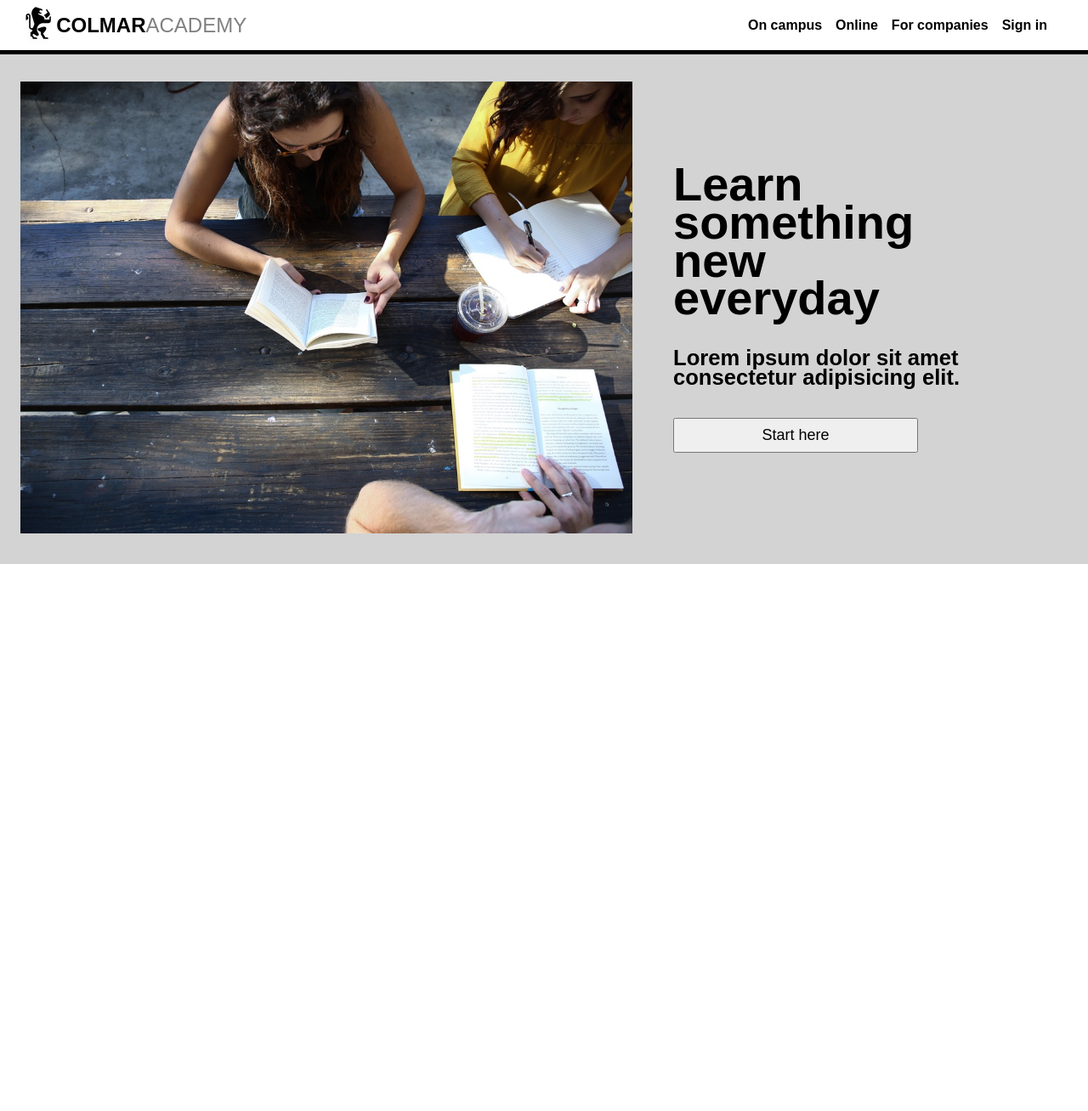
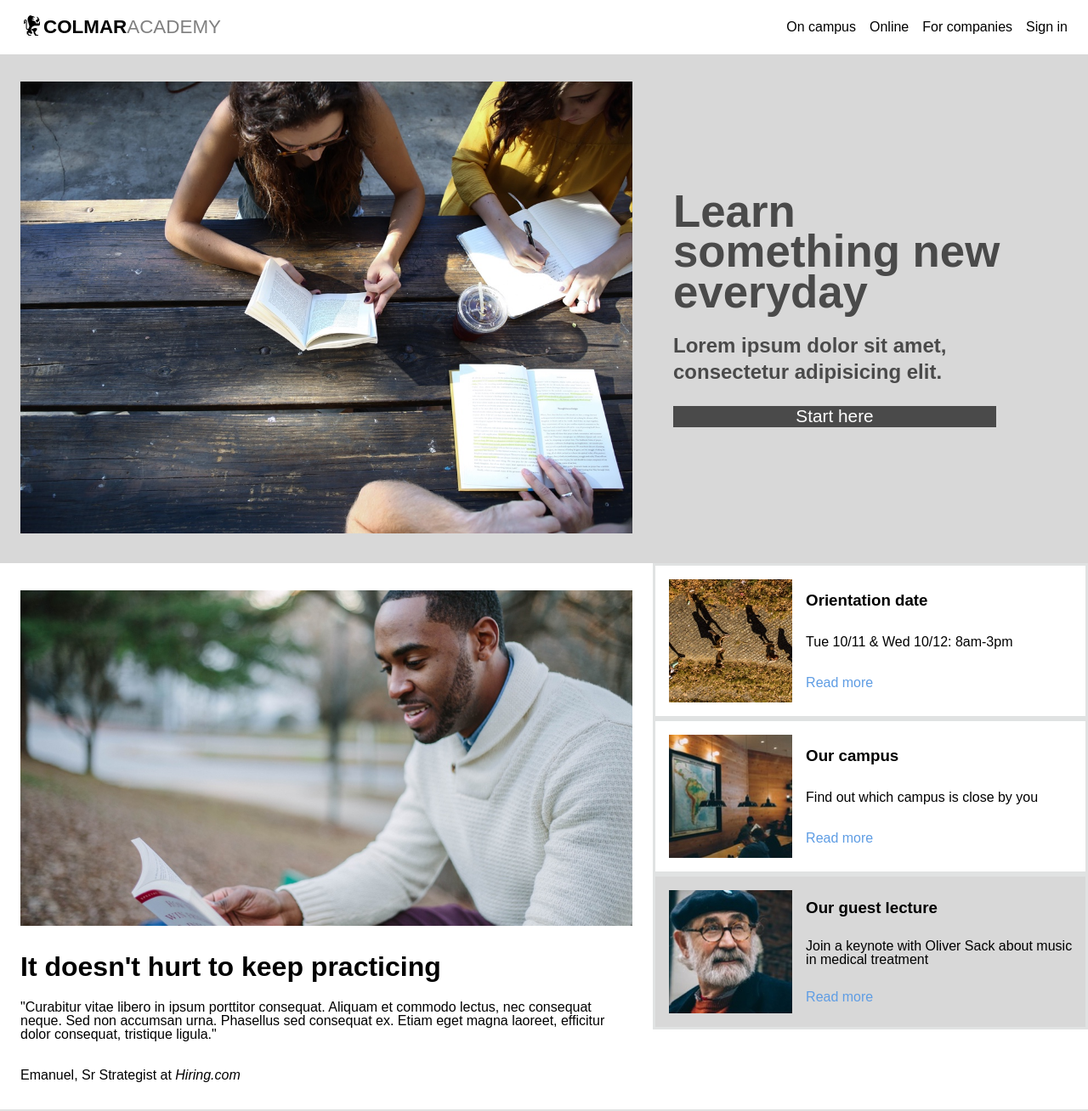
Before and after one commit to a1d3nmam3d0v/colmar-academy, a plain HTML site: page index.html in a window 1280 px wide. Shown: the whole page at 85% size. Before the commit the page ends 800 px from the top, so only its background shows below. Drawn offline with Linux system fonts and the light colour scheme; a web font is replaced by a local one.

Commit message:
fixed stretch/ alignment in banner, started info

```diff
--- a/index.html
+++ b/index.html
@@ -5,20 +5,22 @@
     <meta http-equiv="X-UA-Compatible" content="IE=edge" />
     <meta name="viewport" content="width=device-width, initial-scale=1.0" />
     <title>Colmar Academy</title>
+    <link rel="stylesheet" href="style.css" class="css" />
     <link
-			href="https://fonts.googleapis.com/css2?family=Cantarell:wght@400;700&display=swap"
+      href="https://fonts.googleapis.com/css2?family=Niramit:wght@200;300;400;500;600;700&display=swap"
       rel="stylesheet"
     />
-		<link rel="icon" type="image/x-icon" href="images\ic-logo-white.svg" />
-		<link href="style.css" type="text/css" rel="stylesheet" />
   </head>
   <body>
+    <!-- Header -->
+
     <header>
       <div class="logo">
-				<img src="images\ic-logo.svg" alt="logo" />
-				<h1><span class="bold">Colmar</span>Academy</h1>
+        <img class="icon" src="images\ic-logo.svg" alt="Comar Academy logo" />
+        <span class="name bold">Colmar</span>
+        <span class="name">Academy</span>
       </div>
-			<nav>
+      <nav class="desktop">
         <ul>
           <li><a href="#">On campus</a></li>
           <li><a href="#">Online</a></li>
@@ -26,18 +28,84 @@
           <li><a href="#">Sign in</a></li>
         </ul>
       </nav>
+      <nav class="mobile">
+        <a href="#"><img src="images\ic-logo.svg" /></a>
+        <a href="#"><img src="images\ic-on-campus.svg" /></a>
+        <a href="#"><img src="images\ic-online.svg" /></a>
+        <a href="#"><img src="images\ic-login.svg" /></a>
+      </nav>
     </header>
+
+    <!-- Main -->
+
     <main>
-			<div class="main-container">
-				<div class="main-banner">
-					<img src="images\banner.jpg" />
+      <!-- Landing Banner -->
+
+      <section class="landing">
+        <div class="container">
+          <div class="banner">
+            <img src="images/banner.jpg" alt="Students outside studying" />
           </div>
-				<div class="main-text">
-					<h2>Learn something new everyday</h2>
-					<h3>Lorem ipsum dolor sit amet consectetur adipisicing elit.</h3>
-					<button type="button">Start here</button>
+          <div class="banner-text">
+            <h1>Learn something new everyday</h1>
+            <h3>Lorem ipsum dolor sit amet, consectetur adipisicing elit.</h3>
+            <div>
+              <button class="cta-button" onclick="window.location.href='index.html'">
+                Start here
+              </button>
             </div>
           </div>
+        </div>
+      </section>
+
+      <!-- Information -->
+
+      <section class="information">
+        <div class="info-content dt">
+          <img src="images/information-main.jpg" alt="Man reading a book" />
+          <h2>It doesn't hurt to keep practicing</h2>
+          <figure>
+            <blockquote>
+              "Curabitur vitae libero in ipsum porttitor consequat. Aliquam et commodo lectus, nec
+              consequat neque. Sed non accumsan urna. Phasellus sed consequat ex. Etiam eget magna
+              laoreet, efficitur dolor consequat, tristique ligula."
+            </blockquote>
+            <figcaption>
+              Emanuel, Sr Strategist at
+              <cite>Hiring.com</cite>
+            </figcaption>
+          </figure>
+        </div>
+        <div class="schedule">
+          <div class="event">
+            <img class="thumbnail mobile" src="images\information-orientation-mobile.jpg" />
+            <img class="thumbnail dt" src="images\information-orientation.jpg" />
+            <div class="info">
+              <h3>Orientation date</h3>
+              <p>Tue 10/11 & Wed 10/12: 8am-3pm</p>
+              <a href="#"><span class="link">Read more</span></a>
+            </div>
+          </div>
+          <div class="event">
+            <img class="thumbnail mobile" src="images\information-campus-mobile.jpg" />
+            <img class="thumbnail dt" src="images\information-campus.jpg" />
+            <div class="info">
+              <h3>Our campus</h3>
+              <p>Find out which campus is close by you</p>
+              <a href="#"><span class="link">Read more</span></a>
+            </div>
+          </div>
+          <div class="gray event">
+            <img class="thumbnail mobile" src="images\information-guest-lecture-mobile.jpg" />
+            <img class="thumbnail dt" src="images\information-guest-lecture.jpg" />
+            <div class="info">
+              <h3>Our guest lecture</h3>
+              <p>Join a keynote with Oliver Sack about music in medical treatment</p>
+              <a href="#"><span class="link">Read more</span></a>
+            </div>
+          </div>
+        </div>
+      </section>
     </main>
   </body>
 </html>
--- a/style.css
+++ b/style.css
@@ -1,137 +1,281 @@
 * {
-	box-sizing: border-box;
   margin: 0;
   padding: 0;
-	font-family: 'Cantarell', sans-serif;
+  box-sizing: border-box;
+}
+
+html {
+  font-size: 16px;
+  line-height: 1;
+}
+
+body {
+  font-family: 'Niramit', sans-serif;
+}
+
+img {
+  max-width: 100%;
+  height: auto;
 }
 
 a {
   text-decoration: none;
+  color: unset;
 }
 
-h2 {
-	font-size: px;
+.mobile {
+  display: none;
 }
 
+/* header and nav */
+
 header {
+  position: fixed;
+  top: 0;
+  z-index: 3;
+  width: 100%;
   background-color: white;
-	height: 64px;
+  height: 4rem;
   display: flex;
+  align-items: center;
   justify-content: space-between;
-	padding: 24px;
-	align-items: center;
-	display: fixed;
-	z-index: 10;
-	width: 100%;
-	border-bottom: 5px solid black;
+  padding: 0 1.5rem;
+  /* border-bottom: black 1px solid; */
 }
 
 .logo {
-	height: 32px;
+  display: flex;
+}
+
+.name {
   display: inline-flex;
   align-items: center;
+  font-weight: 300;
+  color: gray;
+  text-transform: uppercase;
+  font-size: 1.4rem;
 }
 
-.logo img {
-	height: 50px;
-}
-
-.logo h1 {
-	font-size: 1.5rem;
-	text-transform: uppercase;
-	color: gray;
-	font-weight: unset;
-}
-
-.logo .bold {
-	font-size: 1.5rem;
-
-	font-weight: 700;
+.bold {
+  font-weight: 900;
   color: black;
 }
 
 nav {
-	margin-right: 24px;
+  display: flex;
+  justify-content: center;
+  white-space: nowrap;
 }
 
 nav ul {
-	display: inline-flex;
-	list-style: none;
+  justify-content: space-between;
+  display: flex;
 }
 
-nav ul li {
-	margin-left: 16px;
+nav li {
+  list-style: none;
+  padding-left: 1rem;
 }
 
-nav a {
-	color: black;
-	font-weight: bold;
-	text-rendering: optimizeLegibility;
+/* mobile header and nav */
+
+@media only screen and (max-width: 828px) {
+  .desktop,
+  .logo {
+    display: none;
   }
 
-@media only screen and (max-width: 946px) {
-	.bold,
-	.logo > h1,
-	nav > ul > li > a {
-		font-size: 0.99em;
-		white-space: nowrap;
-		font-weight:unset;
-	}
-	nav a {
-		text-rendering: optimizeLegibility;
-	}
-
-	.logo {
-		max-width: 100%;
-	}
-
-	.logo h1 {
-		text-rendering: optimizeLegibility;
-	}
-	nav ul li {
-		margin-left: 3px;
-	}
-
-	header {
-		padding: 0;
+  header.mobile {
+    display: inline-flex;
+    width: 100%;
+    justify-content: space-between;
+    align-items: center;
   }
 }
 
-.main-container {
+/* main */
+
+main {
+  position: relative;
+  top: 4rem;
+}
+
+.landing {
+  background-color: #d8d8d8;
+}
+
+.container {
   display: flex;
   align-items: center;
-	background-color: lightgray;
 }
 
-main img {
-	max-width: 100%;
+.banner {
+  min-width: 536px;
+  padding: 2rem 1.5rem;
+  width: 60%;
 }
 
-.main-banner {
-	flex-basis: 60%;
-	padding: 32px 24px;
+.banner-text {
+  width: 35%;
+  padding: 2rem 1.5rem;
+  color: #4a4a4a;
 }
 
-.main-text {
-	padding-left: 24px;
-	width: 30%;
+.banner-text h1 {
+  font-size: 3.3rem;
+  line-height: .9;
+  font-weight: bolder;
+  padding-bottom: 1.5rem;
+  white-space: pre-line;l;;
 }
 
-h2 {
-	font-size: 3.5rem;
-	line-height: 0.8;
-	font-weight:700;
-	margin-bottom: 10%;
+.banner-text h3 {
+  font-weight: 600;
+  font-size: 1.5rem;
+  line-height: 1.3;
+  padding-bottom: 1.5rem;
 }
 
-h3 {
-	font-size: 1.6rem;
-	line-height: 0.9;
-	margin-bottom: 10%;
+.cta-button {
+  padding: 0.5px;
+  width: 95%;
+  font-size: 1.3rem;
+  color: white;
+  cursor: pointer;
+  border: none;
+  font-family: 'Niramit', sans-serif;
+  background-color: #4a4a4a;
 }
 
-button {
-	width: 80%;
-	padding: 8px 0;
-	font-size: 18px;
+/* mobile main */
+
+@media only screen and (max-width: 828px) {
+  .container {
+    flex-direction: column;
   }
+
+  .banner {
+    width: 100%;
+    padding: 0;
+    min-width: unset;
+  }
+
+  .banner-text {
+    display: flex;
+    flex-direction: column;
+    width: 100%;
+    padding: 2rem 1rem;
+  }
+
+  .banner-text h1 {
+    padding-bottom: 2rem;
+    font-size: 2.5rem;
+  }
+
+  .banner-text h3 {
+    font-size: 1.4rem;
+    padding-bottom: 1.5rem;
+  }
+
+  .cta-button {
+    justify-self: center;
+    width: 100%;
+    font-size: 1.1rem;
+  }
+}
+
+/* information */
+
+.information {
+  display: flex;
+  border-bottom: #E0E2E2 solid 2px;
+}
+
+.mobile {
+  display: none;
+}
+
+.info-content {
+  flex-direction: column;
+  width: 60%;
+  display: flex;
+  padding: 2rem 1.5rem;
+}
+
+.quote {
+  width: 100%;
+}
+
+figcaption {
+  position: relative;
+  top: 2rem;
+  margin-bottom: 2rem;
+}
+
+.schedule {
+  width: 40%;
+  display: flex;
+  flex-direction: column;
+  justify-content:first-baseline;
+}
+
+.event {
+  border: 3px #E0E2E2 solid;
+  width: 100%;
+  display: flex;
+  flex-direction: row;
+}
+
+.gray.event {
+  background-color: #D8D8D8;
+}
+
+.link {
+  color: #5F9DE4;
+}
+
+.thumbnail {
+  width: 35%;
+  height: auto;
+  padding: 1rem;
+}
+
+.info {
+  display: flex;
+  flex-direction: column;
+  justify-content: space-evenly;
+
+}
+
+
+
+.information h2 {
+  font-size: 2rem;
+  line-height: 1;
+  font-weight: bolder;
+  padding-bottom: 1.5rem;
+  padding-top: 2rem;
+  white-space:nowrap;
+}
+
+/* mobile infomation */
+@media only screen and (max-width: 828px) {
+  .dt {
+    display: none;
+  }
+
+  img.mobile {
+    width: 100%;
+    display: flex;
+    flex-direction: column;
+  }
+
+  .schedule {
+    width: 100%;
+  }
+
+  .event {
+    display: flex;
+    flex-direction: column;
+  }
+}
```
Lines whose indentation alone changed are shown as unchanged.
